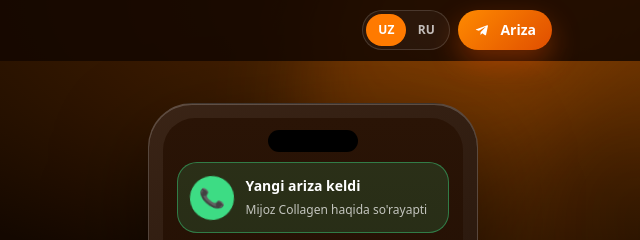
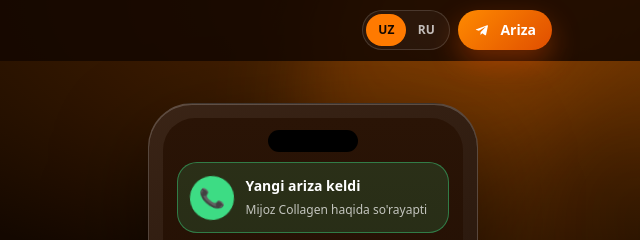
Before and after one commit to forwork7002/sinolife-karyera, a plain HTML site: page index.html in a window 1280 px wide. Shown: the top 240 px of the page, 640-1280 px from the left. Drawn offline with Linux system fonts and the light colour scheme; a web font is replaced by a local one.

Commit message:
HR landing: til tugmasi kontrasti (a11y)
Co-Authored-By: Claude Opus 5.5 <noreply@anthropic.com>
Claude-Session: https://claude.ai/code/session_0158QuHxGFPcmZo2Db4PBK62

```diff
--- a/index.html
+++ b/index.html
@@ -47,7 +47,7 @@ button{font:inherit;color:inherit}
 .tr{display:flex;align-items:center;gap:8px}
 .lang{display:flex;border:1px solid var(--line);border-radius:999px;padding:3px;background:rgba(255,255,255,.04)}
 .lang button{border:0;background:none;padding:7px 11px;border-radius:999px;font-size:12px;font-weight:800;cursor:pointer;color:var(--muted);min-width:40px}
-.lang button[aria-pressed="true"]{background:var(--o);color:#fff}
+.lang button[aria-pressed="true"]{background:var(--o);color:#140800}
 .top .btn{min-height:40px;padding:9px 16px;font-size:14px}
 
 /* hero */
```
